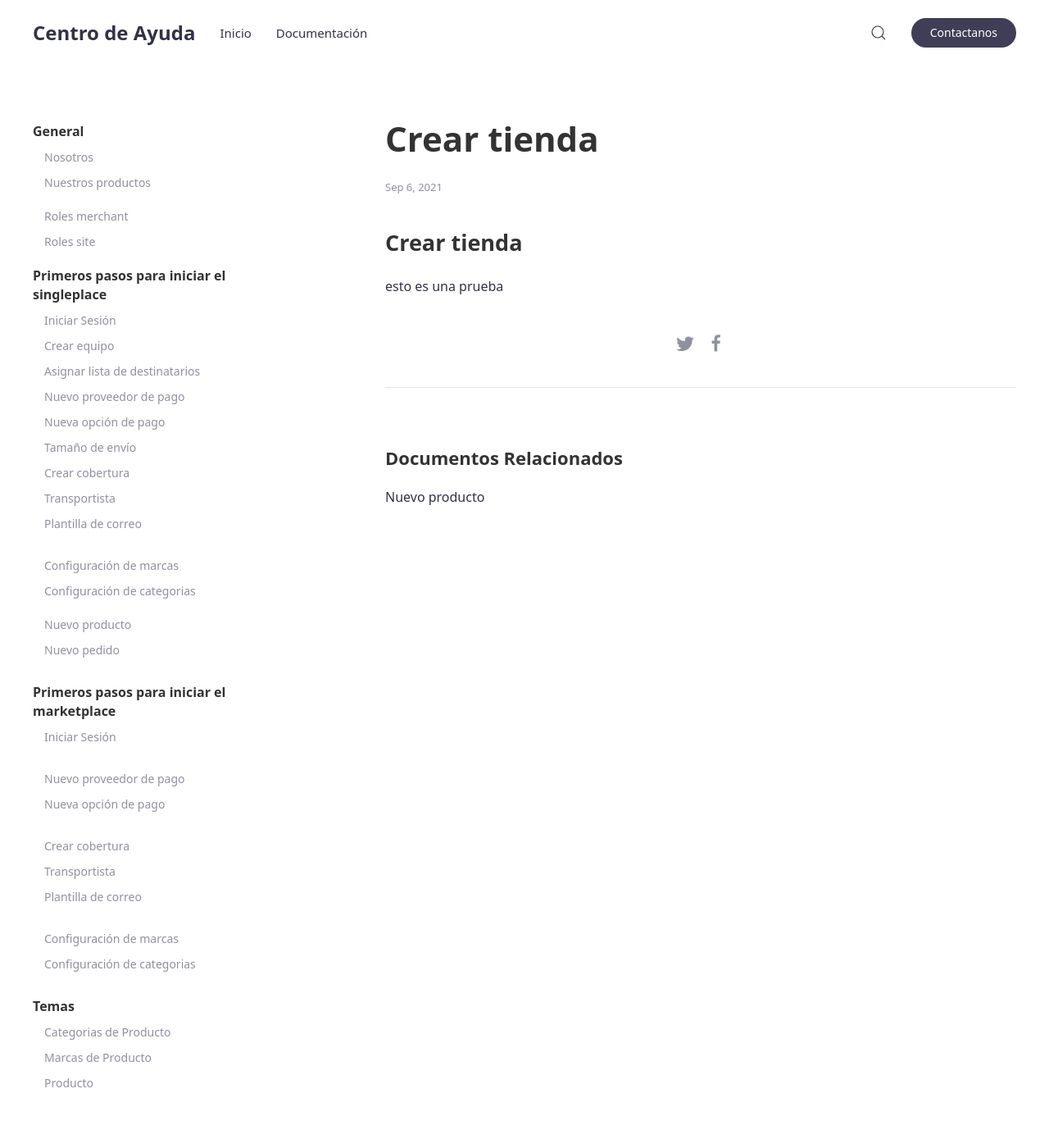
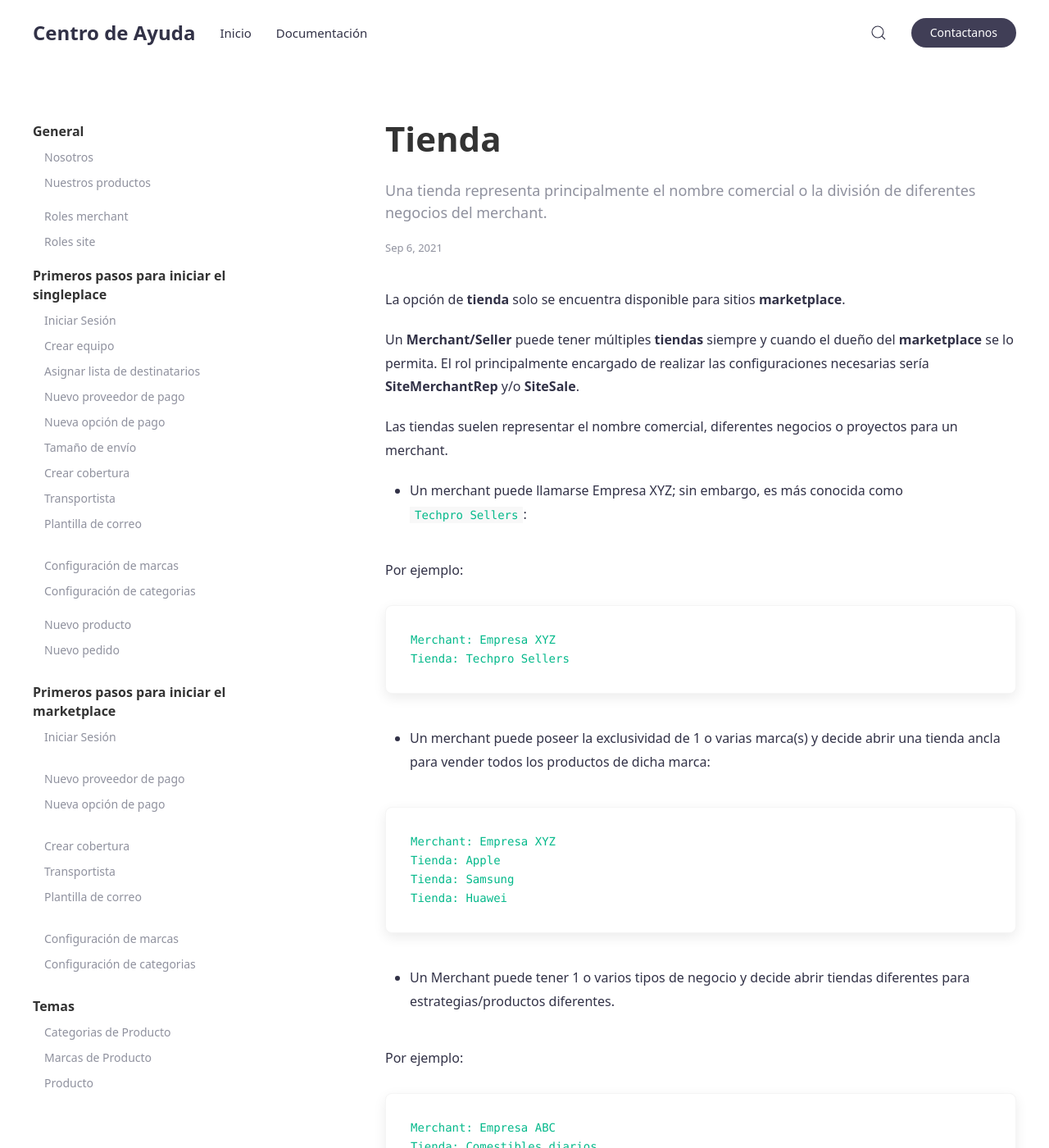
Before and after one commit to jztechpe/docshelp-old, a Jekyll site: the page built from docs/_docs/temas/merchant/crear-tienda.md, in a window 1280 px wide and 1400 px high. Shown: the whole window at 82% size. Built offline with Jekyll 4.4.1, drawn with Linux system fonts in a browser that asks for light colours; some of the changed text lies outside the part shown.

Commit message:
Update crear-tienda.md

````diff
--- a/docs/_docs/temas/merchant/crear-tienda.md
+++ b/docs/_docs/temas/merchant/crear-tienda.md
@@ -1,9 +1,62 @@
 ---
-title: Crear tienda
-subtitle:
-tags: [crear_tienda]
-author: ivan
+title: Tienda
+subtitle: Una tienda representa principalmente el nombre comercial o la división de diferentes negocios del merchant.
+tags: [merchant,crear_tienda]
+author: Luis Zumaeta
 ---
 
+La opción de **tienda** solo se encuentra disponible para sitios **marketplace**.
+
+Un **Merchant/Seller** puede tener múltiples **tiendas** siempre y cuando el dueño del **marketplace** se lo permita. El rol principalmente encargado de realizar las configuraciones necesarias sería **SiteMerchantRep** y/o **SiteSale**.
+
+Las tiendas suelen representar el nombre comercial, diferentes negocios o proyectos para un merchant.
+
+- Un merchant puede llamarse Empresa XYZ; sin embargo, es más conocida como `Techpro Sellers`:
+
+Por ejemplo:
+```
+Merchant: Empresa XYZ
+Tienda: Techpro Sellers
+```
+
+- Un merchant puede poseer la exclusividad de 1 o varias marca(s) y decide abrir una tienda ancla para vender todos los productos de dicha marca:
+
+```
+Merchant: Empresa XYZ
+Tienda: Apple
+Tienda: Samsung
+Tienda: Huawei
+```
+- Un Merchant puede tener 1 o varios tipos de negocio y decide abrir tiendas diferentes para estrategias/productos diferentes.
+
+Por ejemplo:
+```
+Merchant: Empresa ABC
+Tienda: Comestibles diarios.
+Tienda: Muebles finos.
+Tienda: Deportes extremos.
+```
+
 ## Crear tienda
-esto es una prueba
+
+En sitios **marketplace**, la tienda es habilitada desde la pantalla **Tiendas** en el menú lateral izquierdo. Para ello, debemos estar en la pantalla indicada y hacer clic en "Crear tienda".
+
+Cada **tienda** tiene que estar vinculada con un **merchant**.
+
+El **SiteOwner (dueño del marketplace)**, debe ingresar los siguientes datos en consenso con el Merchant:
+
+### Nombre de la tienda
+
+El nombre de la **tienda** no podrá ser editado posteriormente y se verá reflejado como nombre en la web.
+
+### Categorías de la tienda
+
+Son las categorías a las cuales una tienda puede estar vinculada (Máximo 5).
+
+### Comisión por venta
+
+Es la comisión impuesta por el **Siteowner** sobre todos los productos que el **merchant** logre vender.
+
+### Asesor comercial
+
+Es la persona responsable o ejecutivo de cuenta **(Sitesale)** que estableció o gestionará la relación comercial con el **merchant**.
````
